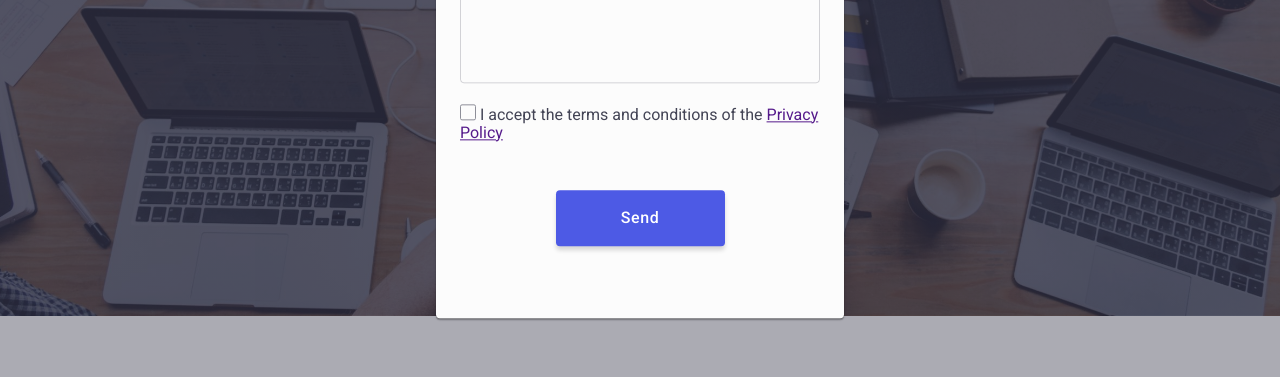
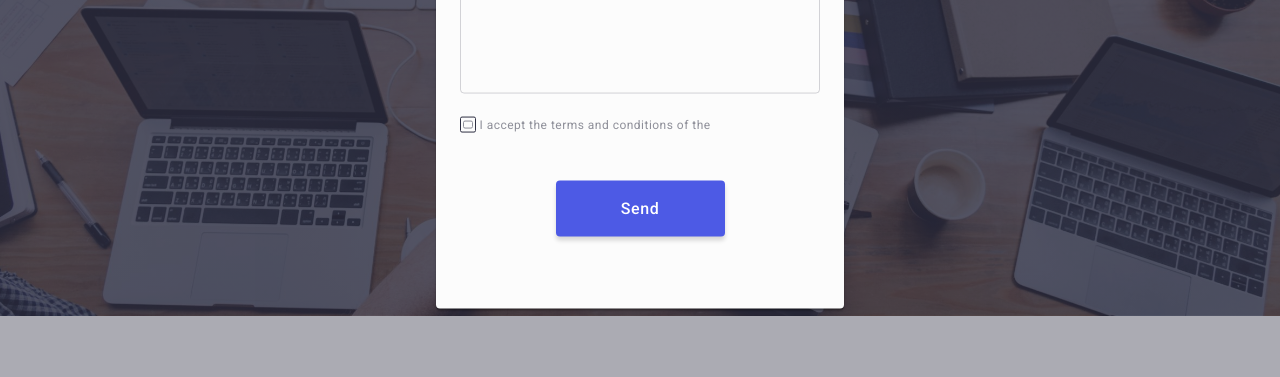
Before and after one commit to Chalaya22/goit-markup-hw-06, a plain HTML site: page index.html in a window 1280 px wide. Shown: the part 423-800 px from the top of the page. Drawn offline with nearby package versions, Linux system fonts and the light colour scheme.

Commit message:
checkbox

```diff
--- a/css/styles.css
+++ b/css/styles.css
@@ -696,7 +696,7 @@ address {
   color: rgba(46, 47, 66, 0.4);
   transition: border-color 250ms cubic-bezier(0.4, 0, 0.2, 1);
 }
-/* ========checkbox ============*/
+
 .modal-form-massage:focus {
   /* бордер по замовчуванню треба прибрати */
   outline: none;
@@ -722,6 +722,22 @@ address {
 .modal-form-check:checked + .modal-form-check-desc::before {
   background-color: #4d5ae5;
 } */
+.modal-form-check-desc {
+  font-size: 12px;
+  line-height: 1.17;
+  letter-spacing: 0.04em;
+  color: #8e8f99;
+}
+.user-privacy-item {
+  width: 16px;
+  height: 16px;
+  border: 1px solid #2e2f42;
+  border-radius: 2px;
+  display: inline-flex;
+  align-items: center;
+  justify-content: center;
+  fill: transparent;
+}
 .contact-form-own-checkbox {
   border: 1px solid #8e8f99;
   border-radius: 2px;
@@ -746,6 +762,7 @@ address {
   appearance: none;
   position: absolute;
 }
+
 .modal-type-submit {
   background: var(--accent-color);
   box-shadow: 0px 4px 4px rgba(0, 0, 0, 0.15);
--- a/index.html
+++ b/index.html
@@ -525,27 +525,43 @@
             </div>
           </div>
           <div class="form-item-textaria">
-            <label for=" user-comment" class="modal-form-field">Comment</label>
+            <label for="user-comment" class="modal-form-field">Comment</label>
             <textarea
-              id=" user-comment"
-              name=" user-comment"
+              id="user-comment"
+              name="user-comment"
               class="modal-form-massage"
               placeholder="Text input"
             ></textarea>
           </div>
 
-          <label class="modal-form-check-desc">
-            <input type="checkbox" name="user-police" class="modal-form-check" />
-            <svg
-              class="contact-form-own-checkbox"
-              aria-label="icon checkbox"
-              width="16"
-              height="16"
-            >
-              <use class="contact-form-check-item" href="./images/icons.svg#icon-checkmark"></use>
-            </svg>
-            I accept the terms and conditions of the <a href="">Privacy Policy</a></label
-          >
+          <div class="form-item-checkbox">
+            <input
+              id="user-privacy"
+              type="checkbox"
+              name="user-privacy"
+              class="modal-form-check visually-hidden"
+              value="true"
+            />
+
+            <label for="user-privacy" class="modal-form-check-desc">
+              <span class="user-privacy-item">
+                <svg
+                  class="contact-form-own-checkbox"
+                  aria-label="icon checkbox"
+                  width="10"
+                  height="8"
+                >
+                  <use
+                    class="contact-form-check-item"
+                    href="./images/icons.svg#icon-checkmark"
+                  ></use>
+                </svg>
+              </span>
+
+              I accept the terms and conditions of the
+            </label>
+          </div>
+
           <button type="submit" class="modal-type-submit">Send</button>
         </form>
       </div>
```
